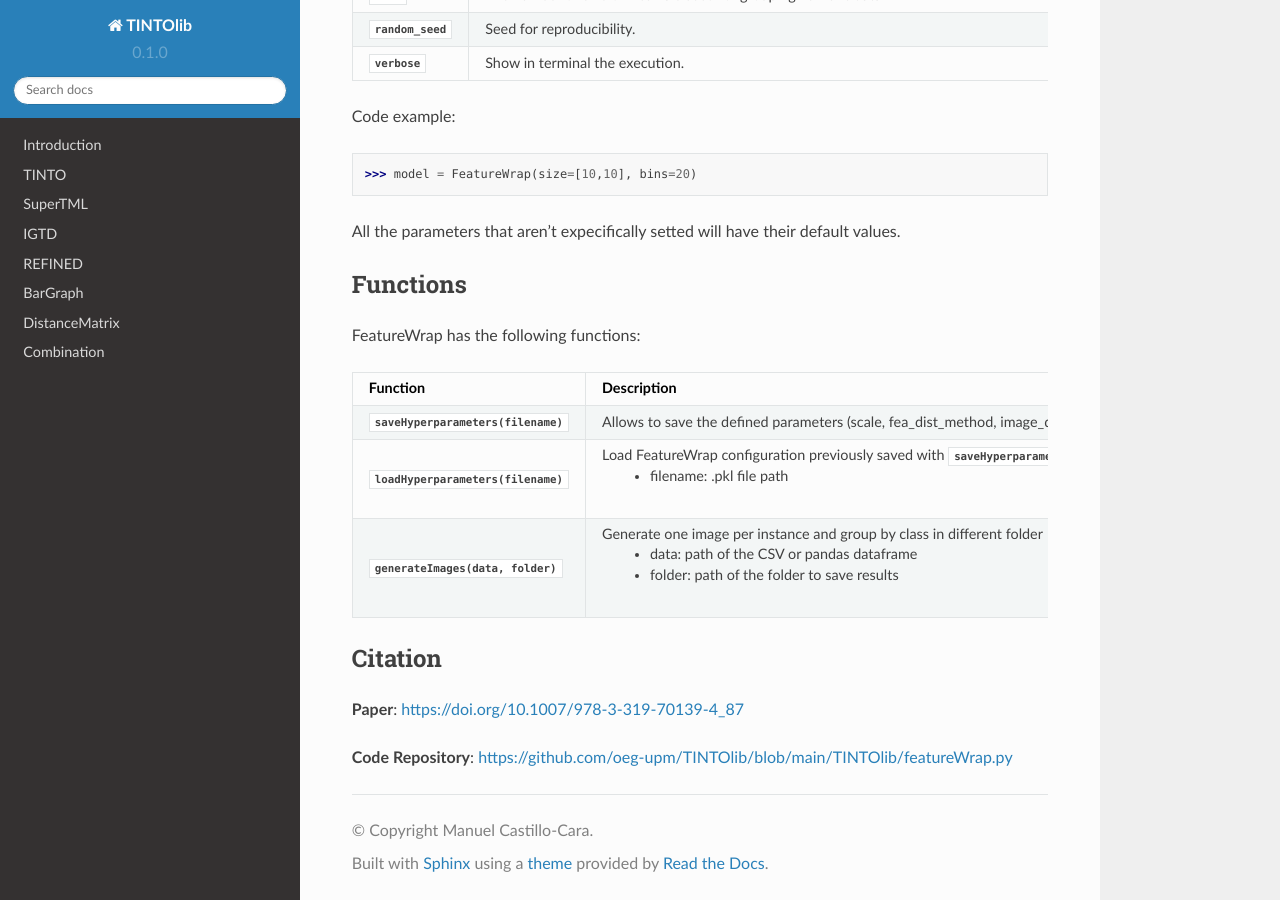
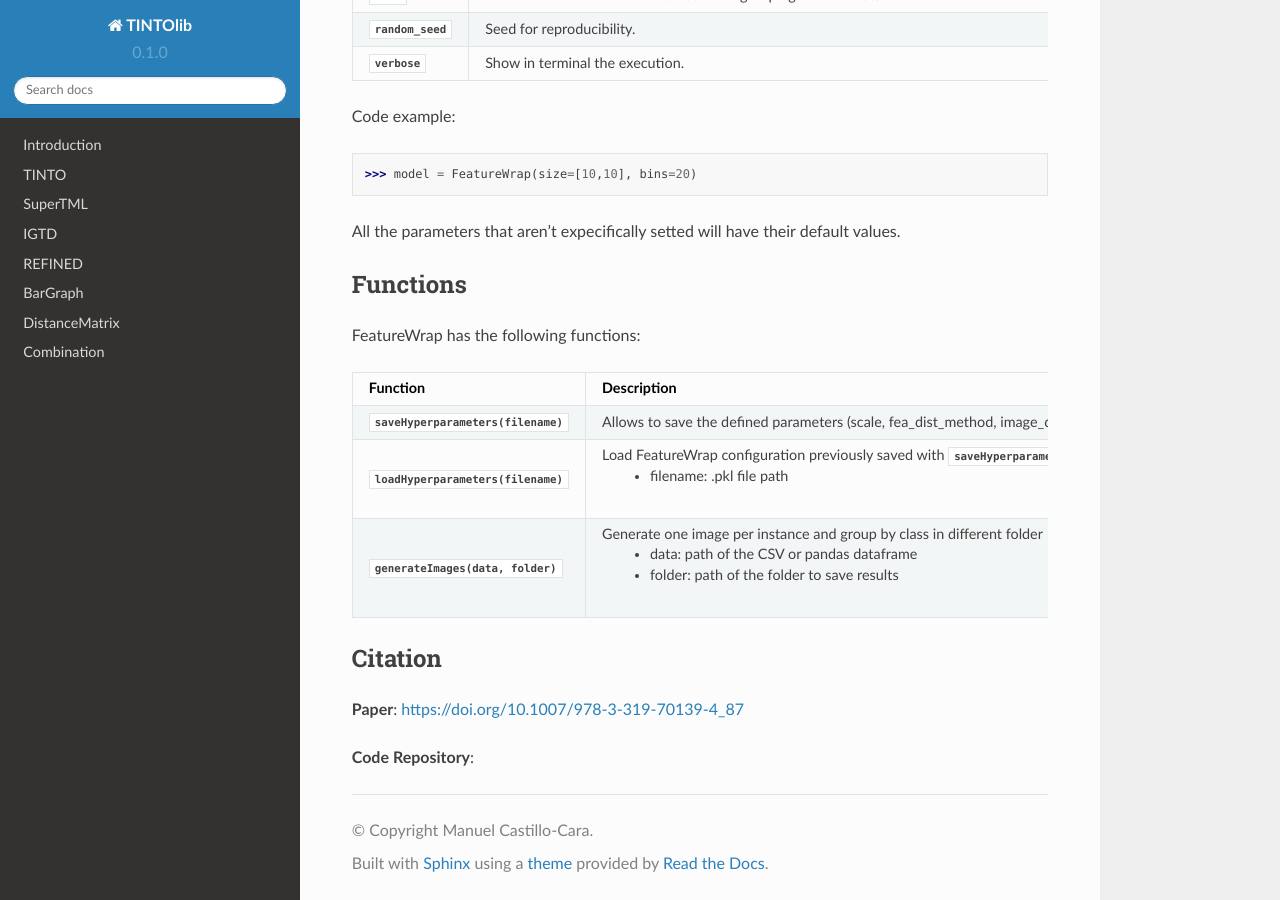
Before and after one commit to oeg-upm/TINTOlib-Documentation, a Sphinx documentation site: the page built from docs/source/featureWrap.rst, in a window 1280 px wide and 900 px high, scrolled down 609 px. Built offline with Sphinx 7.4.7 and the Read the Docs theme 2.0.0, drawn with Linux system fonts in a browser that asks for light colours; pages that are not in the unit, such as notebooks, are missing from menus; some of the changed lines change nothing that is shown.

Commit message:
Update featureWrap.rst
Removed link to github repository, should upload only original code if exists.

```diff
--- a/docs/source/featureWrap.rst
+++ b/docs/source/featureWrap.rst
@@ -91,4 +91,4 @@ Citation
 ------
 **Paper**: https://doi.org/10.1007/978-3-319-70139-4_87
 
-**Code Repository**: https://github.com/oeg-upm/TINTOlib/blob/main/TINTOlib/featureWrap.py
+**Code Repository**:
```
